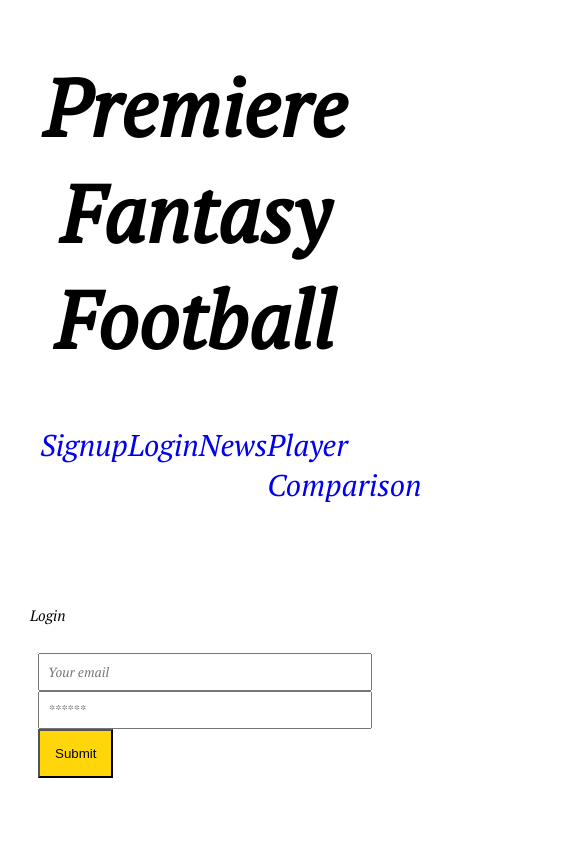
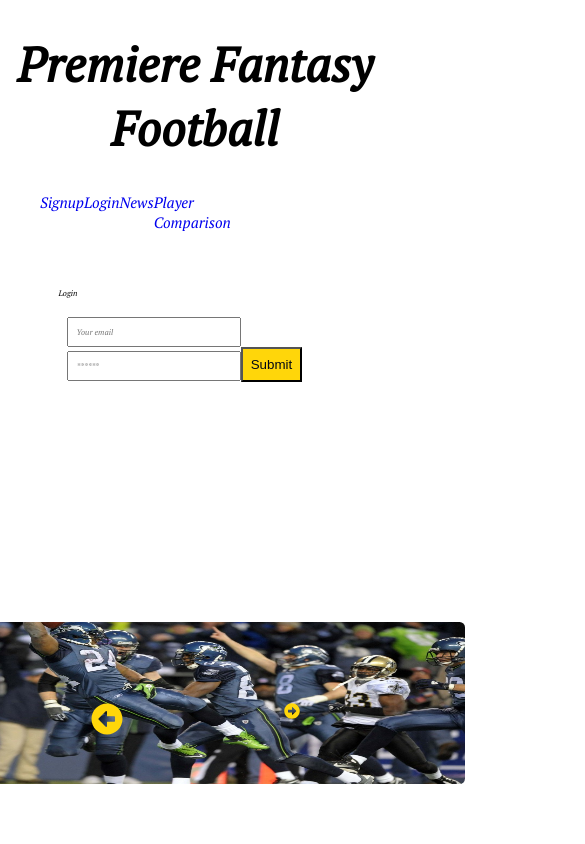
Before and after one commit to calvinjdonner/fantasy-football-app, a React (Create React App) app in the folder client/: page /login in a window 390 px wide. Shown: the top 844 px of the page, 585 px wide, since content can reach past the window. Built offline with nearby package versions, Linux system fonts and the light colour scheme.

Commit message:
added media sectino for css

```diff
--- a/client/src/index.css
+++ b/client/src/index.css
@@ -87,7 +87,7 @@ code {
   display: flex;
   flex-wrap: wrap;
   justify-content: space-between;
-  border: 2px solid #53940b;
+  border: 1px solid var(--golden);
 }
 .container p {
   display: flex;
@@ -174,3 +174,85 @@ form {
   text-align: center;
   padding: .5rem .5rem;
 }
+
+@media screen and (max-width: 480px) {
+  main {
+    margin: 0 auto;
+    max-width: 70%;
+    padding: 30px 10px;
+  }
+
+  #about {
+    font-family: "Spectral SC", serif;
+    margin: 0;
+    padding: 1rem;
+    font-size: 4rem;
+  }
+
+  .right-arrow {
+    font-size: 1rem;
+  }
+
+  .left-arrow {
+    font-size: 2rem;
+  }
+
+  .slider {
+    height: 60vh;
+  }
+
+  .image {
+    width: 500px;
+    height: 150px;
+    border-radius: 5px;
+  }
+
+  .container p {
+    margin: 5px;
+    padding: 2.5px;
+  }
+
+  #page-title {
+    font-size: 3rem;
+  }
+
+  ul,
+  a {
+    font-weight: 200;
+    font-size: 15px;
+    width: 60%;
+  }
+
+
+  .n-sub {
+    font-size: 10px;
+    font-weight: 200;
+    padding: .25rem .25rem;
+  }
+
+  button {
+    padding: 8px;
+    font-weight: 300;
+  }
+
+  input {
+    padding: .5rem;
+    font-size: 8px;
+    width: 60%;
+  }
+
+  .card-header {
+    font-size: 8px;
+    font-weight: 200;
+  }
+
+  .news {
+    font-size: 8px;
+    font-weight: 200;
+  }
+
+  .schedule-card {
+    font-size: 8px;
+    font-weight: 200;
+  }
+}
```
